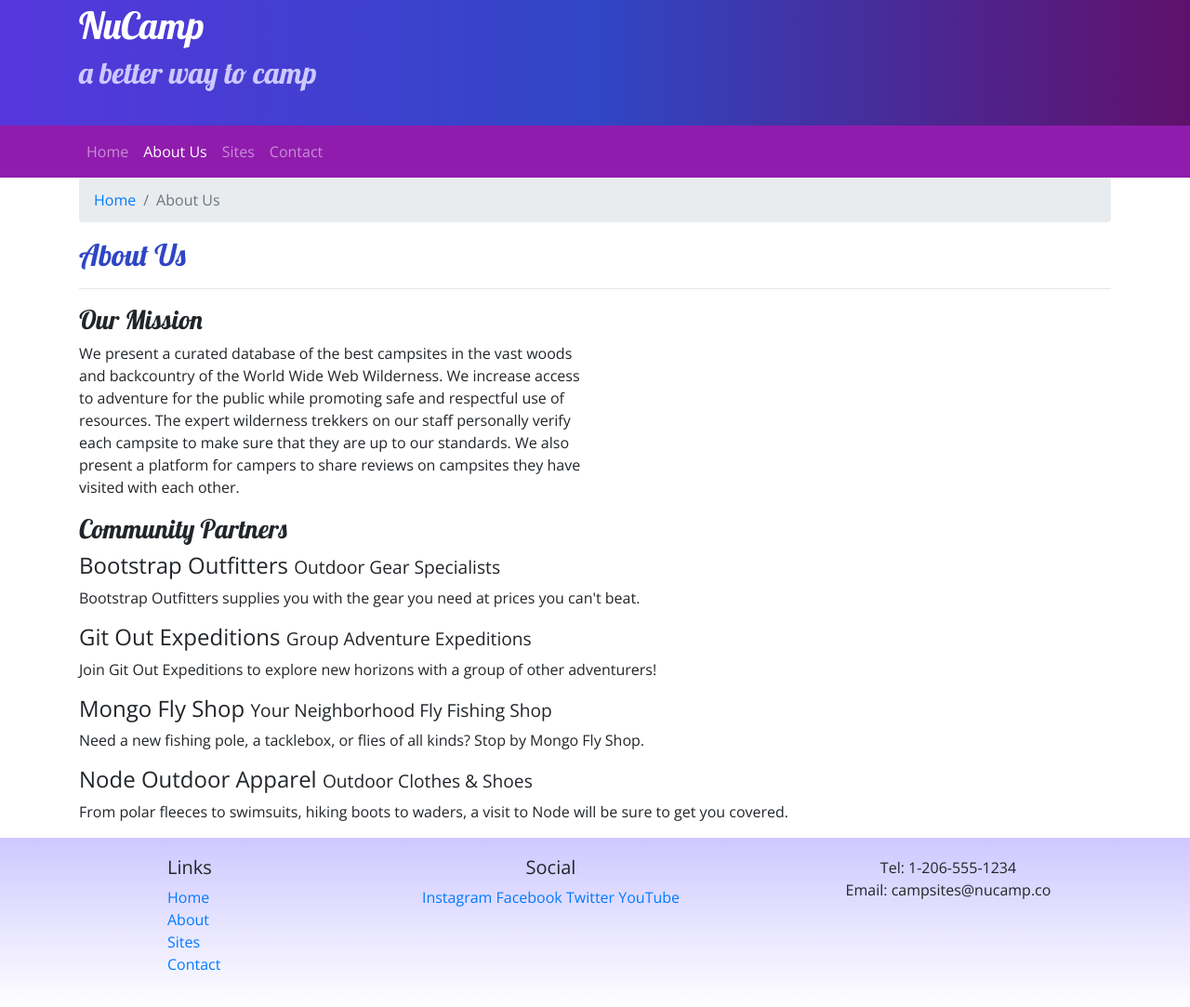
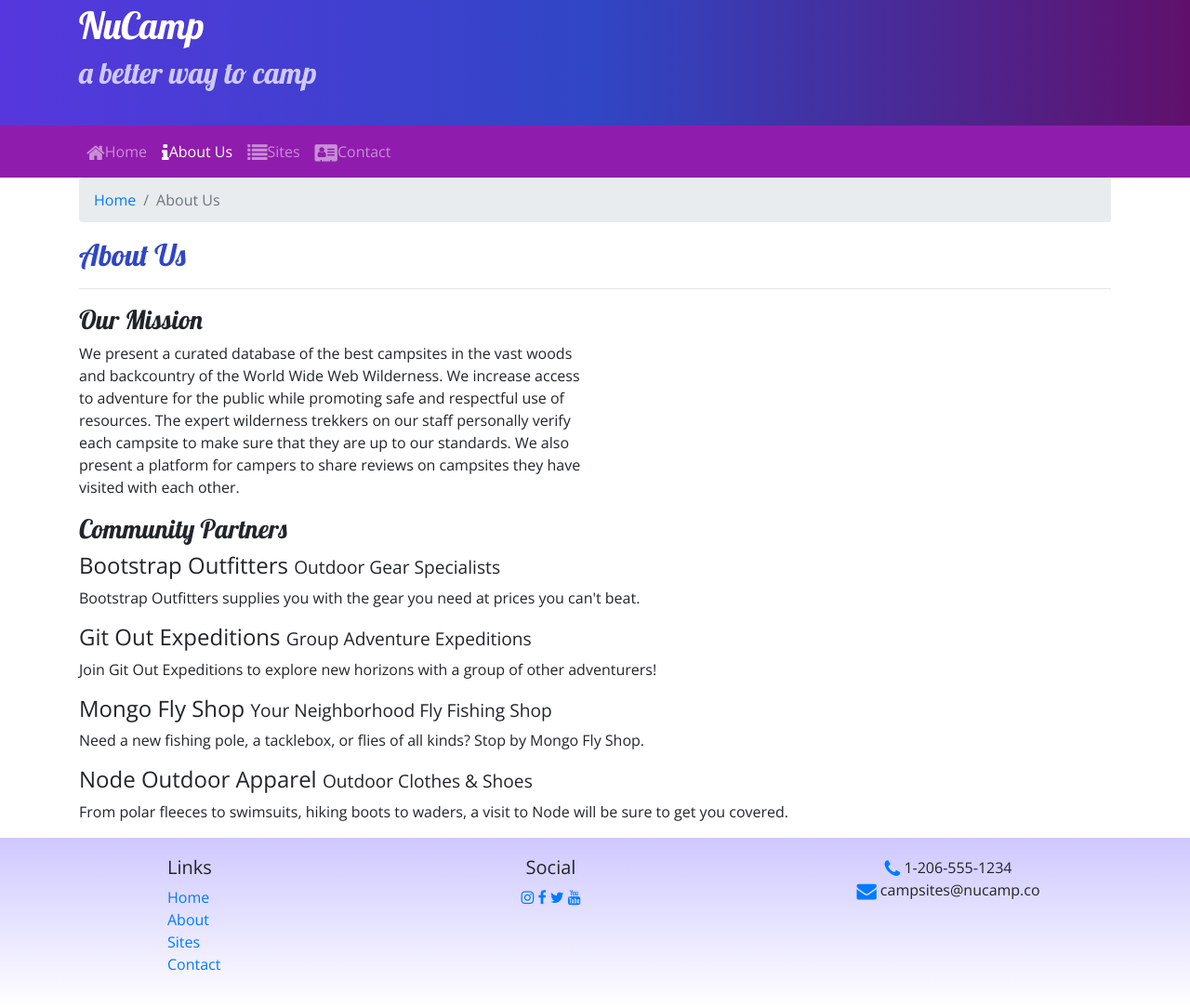
Before and after one commit to Blaine137/Nucamp-BootstrapGrid-project, a website: page aboutus.html in a window 1280 px wide. Shown: the part 27-1110 px from the top of the page at 93% size. Drawn offline with nearby package versions, Linux system fonts and the light colour scheme.

Commit message:
added font awesome icons

```diff
--- a/aboutus.html
+++ b/aboutus.html
@@ -10,8 +10,9 @@
     <link rel="stylesheet" href="node_modules/bootstrap/dist/css/bootstrap.min.css" />
 
         <!-- Additional CSS must be placed after Bootstrap CSS -->
-     <link rel="stylesheet" href="https://fonts.googleapis.com/css?family=Lobster|Open+Sans" />
-     <link rel="stylesheet" href="css/styles.css" />
+    <link rel="stylesheet" href="node_modules/font-awesome/css/font-awesome.min.css" />
+    <link rel="stylesheet" href="https://fonts.googleapis.com/css?family=Lobster|Open+Sans" />
+    <link rel="stylesheet" href="css/styles.css" />
 
     <title>NuCamp: A Better Way To Camp</title>
 </head>
@@ -36,10 +37,10 @@
             </button>
             <div class="collapse navbar-collapse" id="nucampNavbar">
                 <ul class="navbar-nav">
-                    <li class="nav-item"><a class="nav-link" href="/index.html">Home</a></li>
-                    <li class="nav-item active"><a class="nav-link" href="#">About Us</a></li>
-                    <li class="nav-item"><a class="nav-link" href="#">Sites</a></li>
-                    <li class="nav-item"><a class="nav-link" href="#">Contact</a></li>
+                    <li class="nav-item"><a class="nav-link" href="/index.html"><i class="fa fa-home fa-lg"></i>Home</a></li>
+                    <li class="nav-item active"><a class="nav-link" href="#"><i class="fa fa-info fa-lg"></i>About Us</a></li>
+                    <li class="nav-item"><a class="nav-link" href="#"><i class="fa fa-list fa-lg"></i>Sites</a></li>
+                    <li class="nav-item"><a class="nav-link" href="#"><i class="fa fa-address-card fa-lg"></i>Contact</a></li>
                 </ul>
             </div>
         </div>
@@ -93,14 +94,14 @@
                 </div>
                 <div class="col-6 col-sm-5 text-center">
                     <h5>Social</h5>
-                    <a href="http://instagram.com/">Instagram</a>
-                    <a href="http://facebook.com/">Facebook</a>
-                    <a href="http://twitter.com/">Twitter</a>
-                    <a href="http://youtube.com/">YouTube</a>
+                    <a href="http://instagram.com/"><i class="fa fa-instagram"></i></a>
+                    <a href="http://facebook.com/"><i class="fa fa-facebook"></i></a>
+                    <a href="http://twitter.com/"><i class="fa fa-twitter"></i></a>
+                    <a href="http://youtube.com/"><i class="fa fa-youtube"></i></a>
                 </div>
                 <div class="col-sm-4 text-center">
-                    Tel: 1-206-555-1234<br />
-                    Email: campsites@nucamp.co
+                    <i class="fa fa-phone fa-lg text-primary"></i> 1-206-555-1234<br />
+                    <i class="fa fa-envelope fa-lg text-primary"></i> campsites@nucamp.co
                 </div>
            </div>
         </div>
--- a/package.json
+++ b/package.json
@@ -15,6 +15,7 @@
   },
   "dependencies": {
     "bootstrap": "^4.5.0",
+    "font-awesome": "^4.7.0",
     "jquery": "^3.5.1",
     "popper.js": "^1.12.9"
   }
```
Also changed, not shown: index.html (+12 -11 lines), 1 other file.
